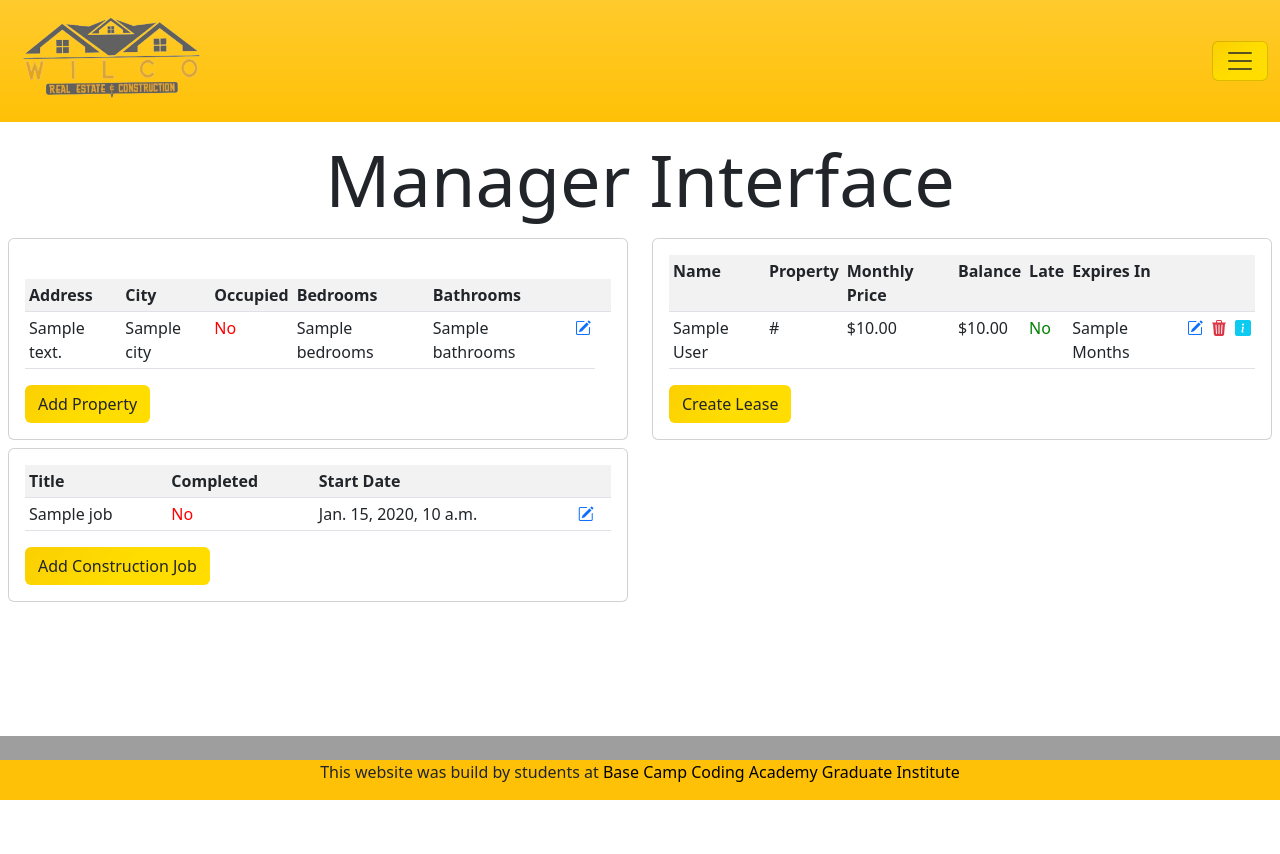
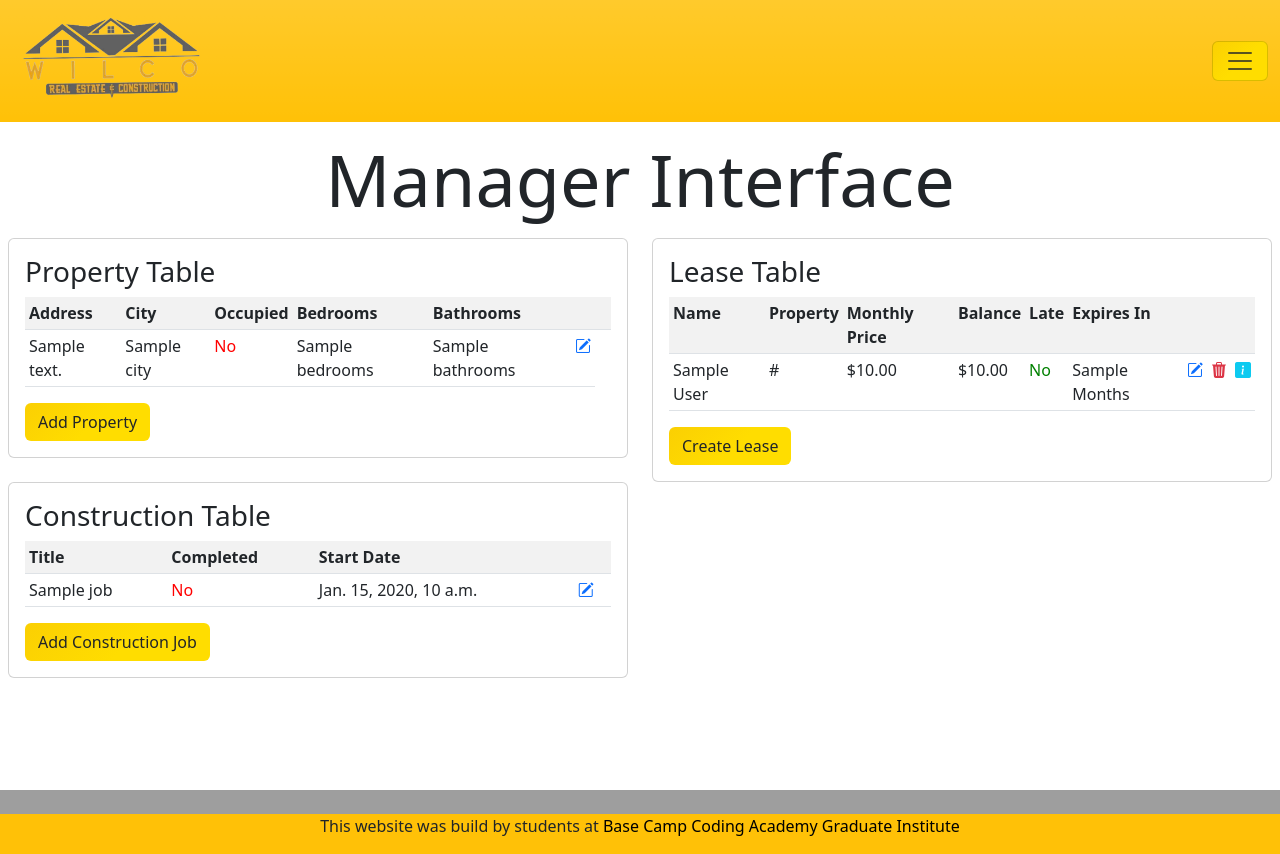
Before and after one commit to bmcmurry/WilcoConstruction, a Django app: template app/templates/manager.html in a window 1280 px wide. Before the commit the page ends 800 px from the top, so only its background shows below. Run offline with Django 4.2, Linux system fonts and the light colour scheme; the template is opened without the code that fills it: most values are stand-ins (such as "Sample title", 1, 10 or a date in 2020); some libraries are stand-ins or nearby versions; grey boxes are pictures that could not be loaded.

Commit message:
manager Table

```diff
--- a/app/templates/manager.html
+++ b/app/templates/manager.html
@@ -12,7 +12,7 @@
   <div class="row p-2">
     <div class="col-lg-12 col-xl-6 mb-2 overflow-auto">
       <div class="card card-body overflow-scroll">
-        <br />
+        <h3>Property Table</h3>
         <div class="table-responsive">
           <table class="table table-sm table-striped table-hover">
             <tr>
@@ -70,6 +70,7 @@
     <div class="col-lg-12 col-xl-6 overflow-auto">
       <div class="card card-body">
         <div class="table-responsive">
+          <h3>Lease Table</h3>
           <table class="table table-sm table-striped table-hover">
             <tr>
               <th>Name</th>
@@ -211,6 +212,7 @@
     <div class="col-lg-12 col-xl-6 mb-2 overflow-auto">
       <div class="card card-body">
         <div class="table-responsive">
+          <h3>Construction Table</h3>
           <table class="table table-sm table-striped table-hover">
             <tr>
               <th>Title</th>
```
